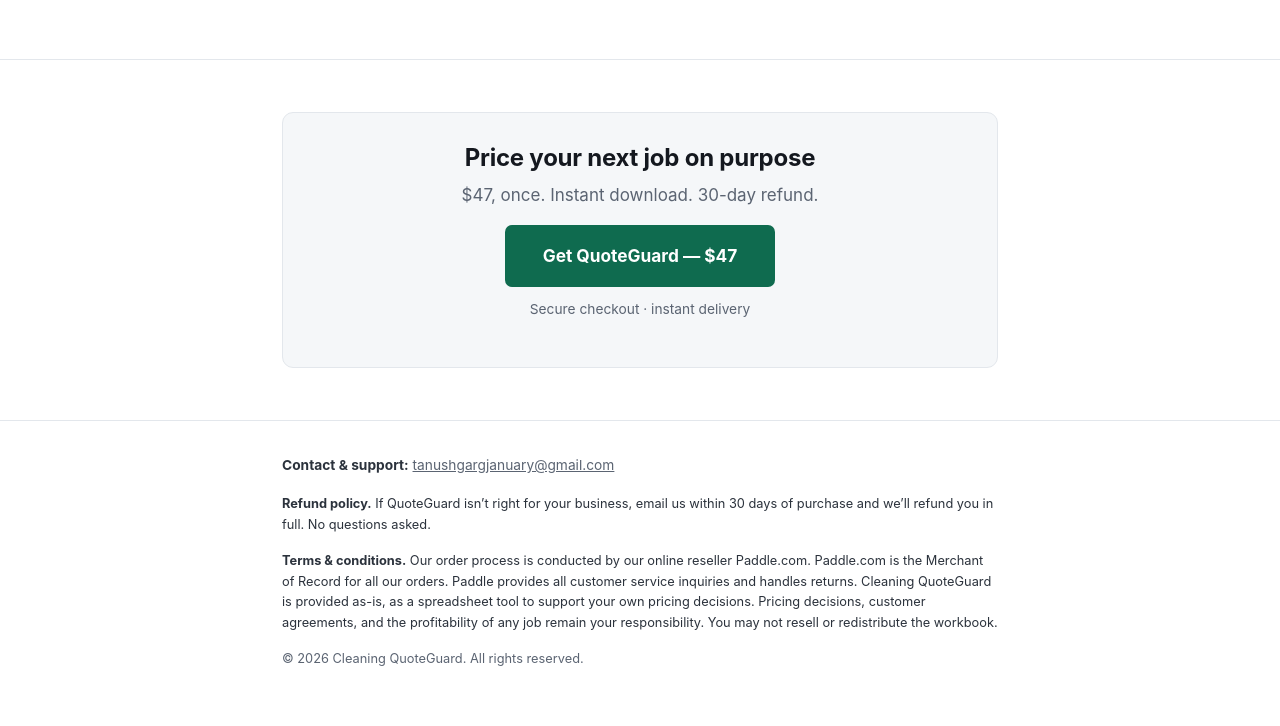
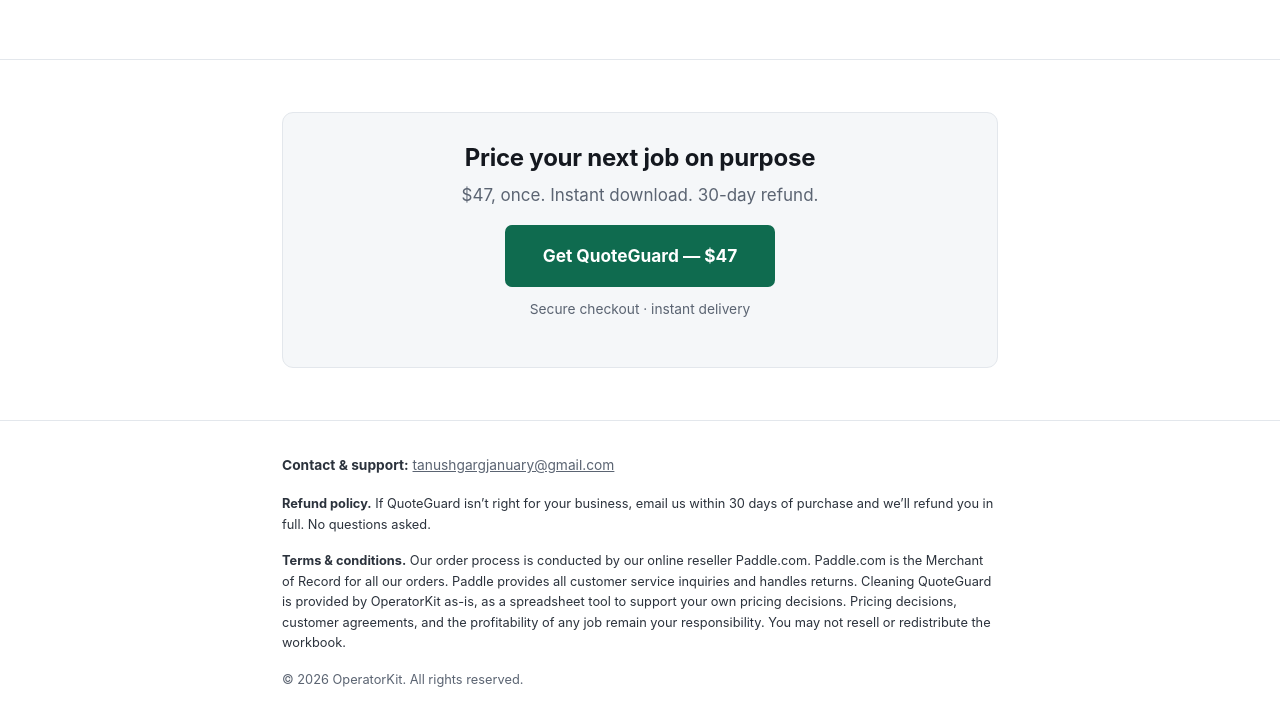
Before and after one commit to tanushgargjanuary-bot/quoteguard, a plain HTML site: page index.html in a window 1280 px wide. Shown: the part 3965-4691 px from the top of the page. Drawn offline with Linux system fonts and the light colour scheme.

Commit message:
Brand footer as OperatorKit

```diff
--- a/index.html
+++ b/index.html
@@ -251,9 +251,9 @@
     <div class="legal">
       <p><strong>Refund policy.</strong> If QuoteGuard isn&rsquo;t right for your business, email us within 30 days of purchase and we&rsquo;ll refund you in full. No questions asked.</p>
 
-      <p><strong>Terms &amp; conditions.</strong> Our order process is conducted by our online reseller Paddle.com. Paddle.com is the Merchant of Record for all our orders. Paddle provides all customer service inquiries and handles returns. Cleaning QuoteGuard is provided as-is, as a spreadsheet tool to support your own pricing decisions. Pricing decisions, customer agreements, and the profitability of any job remain your responsibility. You may not resell or redistribute the workbook.</p>
+      <p><strong>Terms &amp; conditions.</strong> Our order process is conducted by our online reseller Paddle.com. Paddle.com is the Merchant of Record for all our orders. Paddle provides all customer service inquiries and handles returns. Cleaning QuoteGuard is provided by OperatorKit as-is, as a spreadsheet tool to support your own pricing decisions. Pricing decisions, customer agreements, and the profitability of any job remain your responsibility. You may not resell or redistribute the workbook.</p>
 
-      <p class="muted" style="margin-top:14px">&copy; <span id="yr"></span> Cleaning QuoteGuard. All rights reserved.</p>
+      <p class="muted" style="margin-top:14px">&copy; <span id="yr"></span> OperatorKit. All rights reserved.</p>
     </div>
   </div>
 </footer>
```
